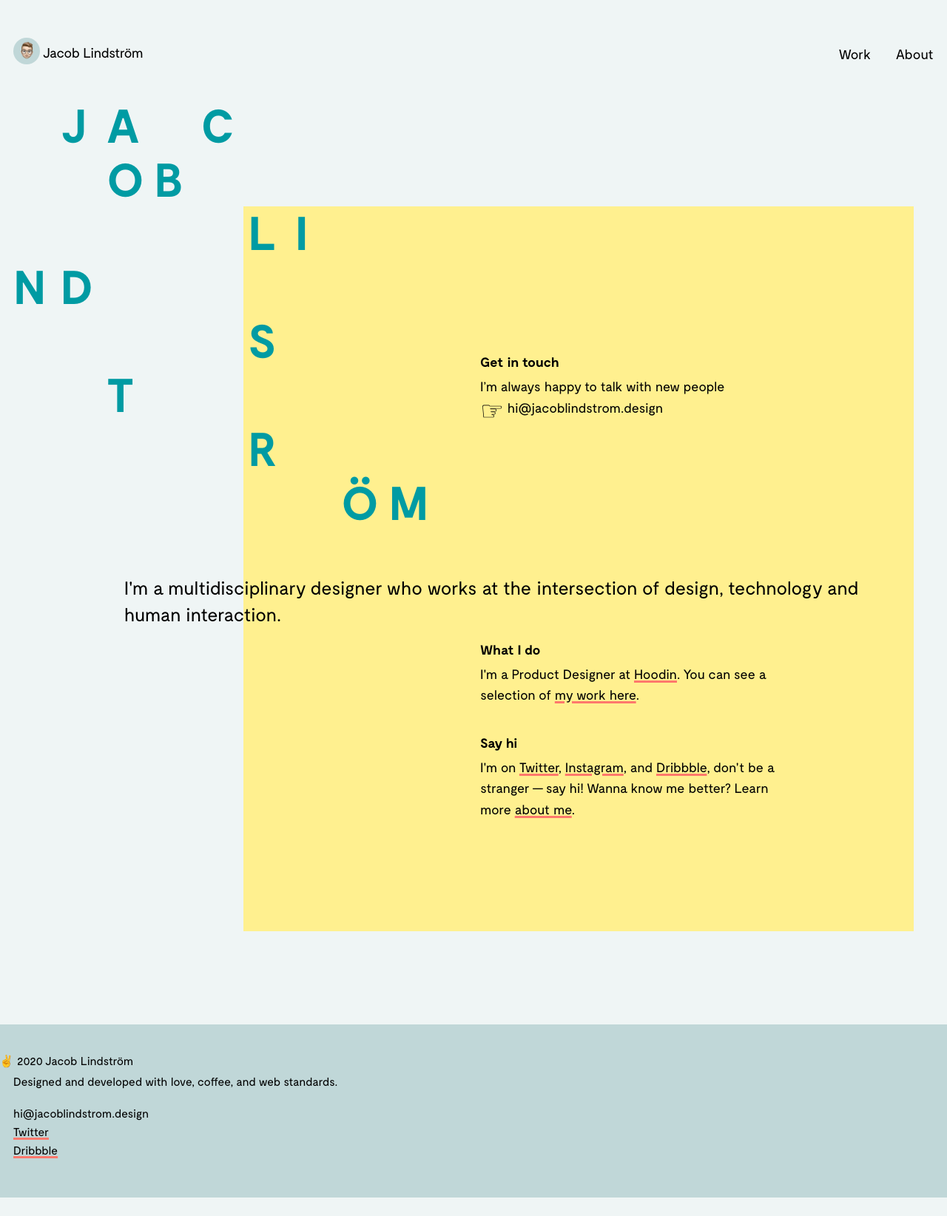
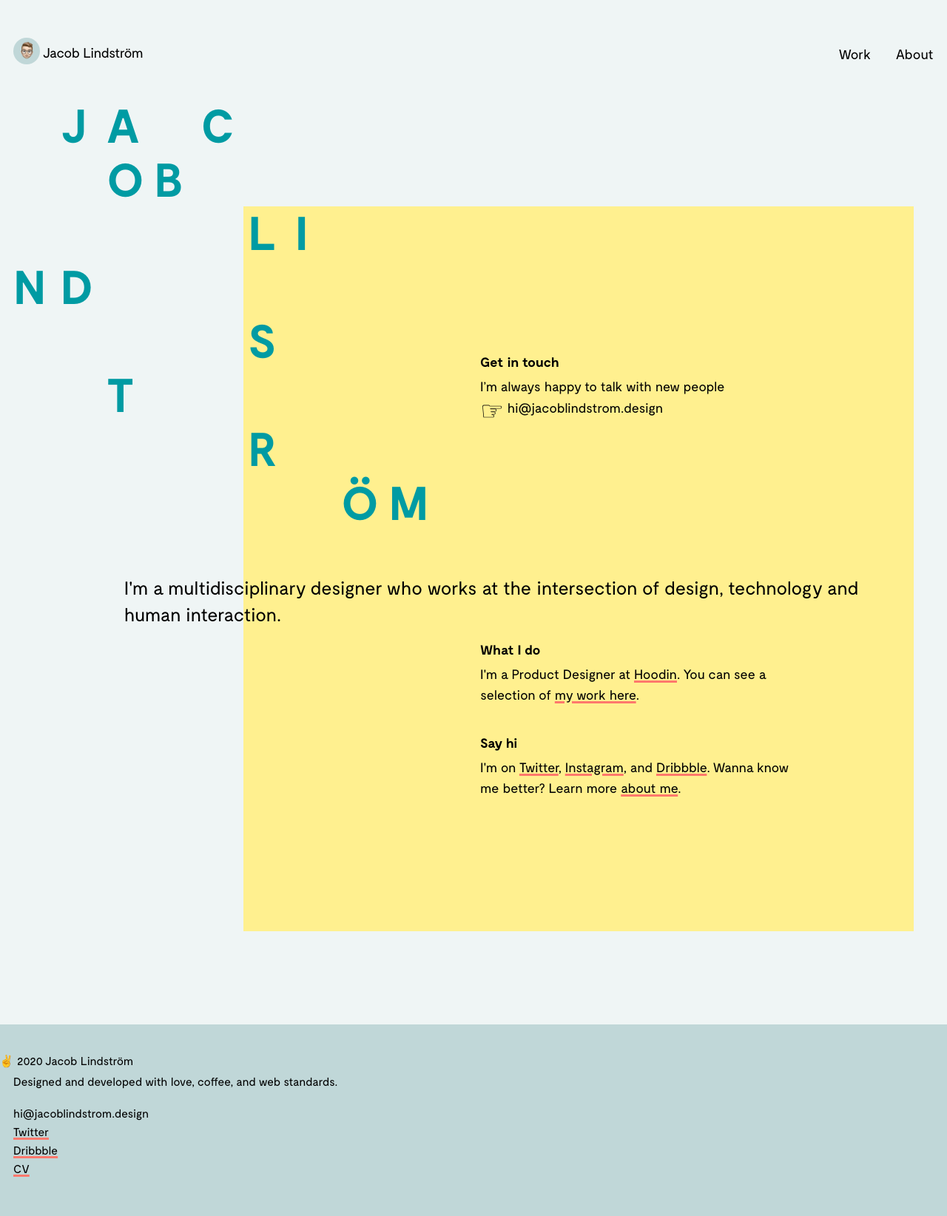
Before and after one commit to jacoblindstrm/jacoblindstrm.github.io, a Jekyll site: the page built from index.html, in a window 1280 px wide. Shown: the whole page at 74% size. Built offline with Jekyll 4.4.1, drawn with Linux system fonts in a browser that asks for light colours; comment, search, counter and statistics services are not loaded; before the commit the page ends 1619 px from its top, so only the background shows below that.

Commit message:
no message

```diff
--- a/_includes/footer.html
+++ b/_includes/footer.html
@@ -6,6 +6,7 @@
         <li>{{ site.email }}</li>
         <li><a href="{{ site.twitter }}" alt="">Twitter</a></li>
         <li><a href="{{ site.dribbble }}" alt="">Dribbble</a></li>
+        <li><a href="{{ "/about/resume" | relative_url }}" alt="My resume">CV</a></li>
     </ul>
 </footer>
 <div id="Cursor" class="cursor"></div>
--- a/_includes/style.html
+++ b/_includes/style.html
@@ -118,6 +118,11 @@
 
     @media screen and (min-width: 1900px) {
         html { font-size: 137.5%; } /* 1rem = 22px */
+    }
+
+    body, header, footer {
+        max-width: 1440px;
+        margin: auto;
     }
 
     body {
--- a/_sass/nav.scss
+++ b/_sass/nav.scss
@@ -37,6 +37,7 @@ body > header h1 {
     a:focus,
     a:active {
         box-shadow: none;
+        animation: none;
     }
 
     @media (max-width: floor($screen-m - 1)) {
@@ -78,7 +79,7 @@ body > header h1 {
     &:active::before,
     &:focus::before,
     &:hover::before {
-        animation: backgroundColorLoop 2s ease-in-out infinite;
+        animation: backgroundColorLoop 4s ease-in-out infinite;
     }
 }
 
--- a/_sass/work.scss
+++ b/_sass/work.scss
@@ -140,7 +140,7 @@
     }
 
     svg {
-        grid-row-start: 36;
+        grid-row: 36 / 64;
         grid-column: 1 / 5;
         max-width: 100%;
         fill: var(--color-base);
@@ -176,7 +176,7 @@
 
         aside {
             grid-row-start: 28;
-            grid-column: 2 / 6 ;
+            grid-column: 2 / 6;
         }
 
         .summary {
@@ -185,8 +185,8 @@
         }
 
         svg {
-            grid-row-start: 34;
-            grid-column: 1 / -1;
+            grid-row: 34 / 64;
+            grid-column: 2 / -2;
         }
 
         .content {
@@ -213,8 +213,7 @@
         }
 
         svg {
-            grid-row-start: 28 / 64;
-            grid-column: 2 / -2;
+            grid-row: 28 / 64;
         }
     }
 }
--- a/index.html
+++ b/index.html
@@ -31,7 +31,7 @@ background: green
             <p>I'm a Product Designer at <a href="https://hoodin.com" alt="">Hoodin</a>. You can see a selection of <a href="{{ "/work" | relative_url }}" alt="">my work here</a>.</p>
 
             <h3>Say hi</h3>
-            <p>I'm on <a href="{{ site.twitter }}" alt="">Twitter</a>, <a href="{{ site.instagram }}" alt="">Instagram</a>, and <a href="{{ site.dribbble }}" alt="">Dribbble</a>, don't be a stranger — say hi! Wanna know me better? Learn more <a href="{{ "/about" | relative_url }}" alt="">about me</a>.</p>
+            <p>I'm on <a href="{{ site.twitter }}" alt="">Twitter</a>, <a href="{{ site.instagram }}" alt="">Instagram</a>, and <a href="{{ site.dribbble }}" alt="">Dribbble</a>. Wanna know me better? Learn more <a href="{{ "/about" | relative_url }}" alt="">about me</a>.</p>
         </aside>
     </section>
 </div>
```
